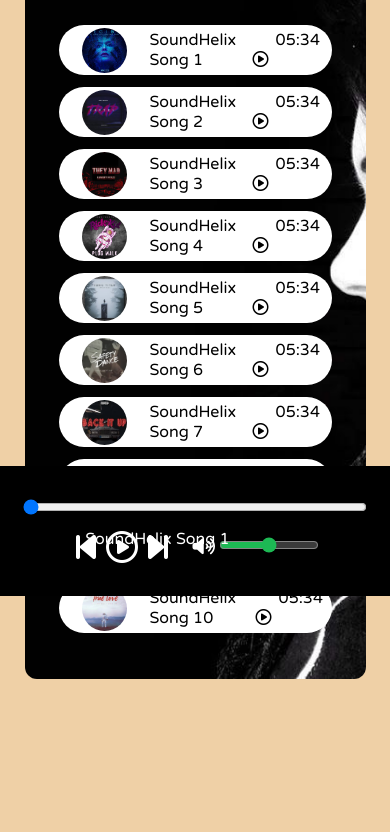
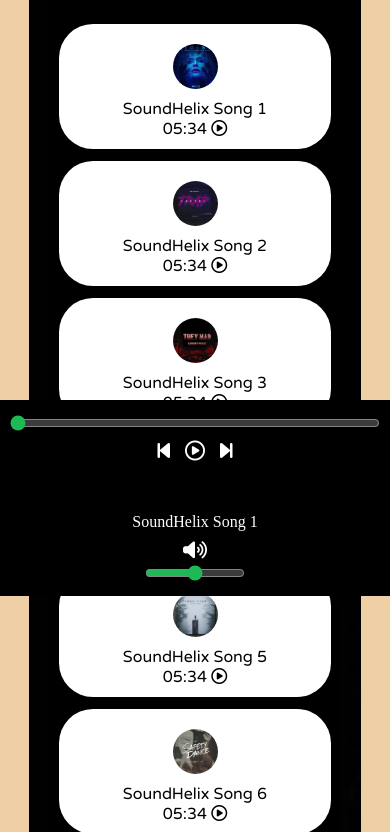
Before and after one commit to rizwanalikhan6042/SpotifyClone, a plain HTML site: page index.html in a window 390 px wide. Shown: the part 248-1080 px from the top of the page. Drawn offline with Linux system fonts and the light colour scheme; a web font is replaced by a local one.

Commit message:
Center control icons & tweak CSS

```diff
--- a/style.css
+++ b/style.css
@@ -1,125 +1,77 @@
-@import url('https://fonts.googleapis.com/css2?family=Libertinus+Mono&family=TikTok+Sans:opsz,wght@12..36,300..900&family=Ubuntu:ital,wght@0,300;0,400;0,500;0,700;1,300;1,400;1,500;1,700&display=swap');
 @import url('https://fonts.googleapis.com/css2?family=Libertinus+Mono&family=TikTok+Sans:opsz,wght@12..36,300..900&family=Ubuntu:ital,wght@0,300;0,400;0,500;0,700;1,300;1,400;1,500;1,700&family=Varela+Round&display=swap');
-body{
+
+body {
     background-color: rgb(239, 208, 166);
 }
 
-*{
+* {
     margin: 0;
     padding: 0;
-
+    box-sizing: border-box;
 }
 
-nav{
-    font-family: 'Ubuntu','sans-serif';
-
+nav {
+    font-family: 'Ubuntu', 'sans-serif';
 }
 
-nav ul{
+nav ul {
     display: flex;
     align-items: center;
     list-style-type: none;
     height: 65px;
     background-color: black;
     color: white;
+    padding: 0 10px;
 }
 
-nav ul li{
+nav ul li {
     padding: 0 12px;
 }
 
-.brand img{
-        width: 46px;
-        padding: 0 8px;
+.brand img {
+    width: 46px;
+    padding: 0 8px;
 }
 
-.brand{
+.brand {
     display: flex;
     align-items: center;
     font-weight: bolder;
     font-size: 1.3rem;
 }
 
-.container{
+/* 🔥 Banner untouched - just layout fixes */
+.container {
     min-height: 72vh;
     background-color: black;
     color: white;
-    font-family: 'Varela Round','sans-serif';
+    font-family: 'Varela Round', 'sans-serif';
     display: flex;
+    flex-wrap: wrap;
     margin: 23px auto;
-    width: 70%;
+    width: 85%;
+    max-width: 1200px;
     border-radius: 12px;
     padding: 34px;
     background-image: url('spot2.jpg');
-     /* for image to completely come in container */
     background-size: cover;
     background-position: center;
     background-repeat: no-repeat;
 }
 
-.Bottom{
-    position: sticky;
-    height: 130px;
-    background-color: black;
-    color: white;
-    bottom: 0;
-    display: flex;
-    justify-content: center;
-    align-items: center;
-    flex-direction: column;
-
+.SongsList {
+    width: 50%;
+    background-color: rgba(0, 0, 0, 0.6);
+    padding: 20px;
+    border-radius: 10px;
+    backdrop-filter: blur(2px);
 }
 
-.bottomLayer{
-    display: flex;
-    align-items: center;
+.songItemContainer {
+    margin-top: 40px;
 }
 
-.volumeDiv{
-    margin-left: 5vw;
-    vertical-align: middle;
-    margin-top: 16px;
-}
-
-#volumeBar {
-  width: 100px;
-  accent-color: #1DB954; /* Spotify green */
-  cursor: pointer;
-}
-
-
- #volumeIcon {
-  color: white;
-  font-size: 18px;
-}
-
-
-
-.icons{
-    margin-top: 16px;
-     display: flex;
-  align-items: center;
-}
-
-.icons i{
-    cursor: pointer;
-    margin-left: 5px;
-    margin-right: 5px;
-}
-
-#myProgressBar{
-    width: 88vw;
-    cursor: pointer;
-}
-
-
-
-.songItemContainer{
-    margin-top: 75px;
-
-}
-
-.songItem{
+.songItem {
     height: 50px;
     display: flex;
     background-color: white;
@@ -128,29 +80,156 @@ nav ul li{
     justify-content: space-between;
     align-items: center;
     border-radius: 34px;
+    padding: 0 10px;
 }
 
-.songItem img{
+.songItem img {
     width: 45px;
-    margin: 0 23px;
+    margin: 0 15px;
     border-radius: 34px;
 }
 
-.timestamp{
-    margin: 0 23px;
+.timestamp {
+    margin: 0 15px;
 }
 
-.timestamp i{
+.timestamp i {
     cursor: pointer;
 }
 
-.songInfo {
-    position: absolute;
-    left: 10vw;
-    font-family:'Varela Round','sans-serif';
+/* === Bottom player === */
+.Bottom {
+  position: sticky;
+  bottom: 0;
+  height: auto;
+  background-color: black;
+  color: white;
+  padding: 15px 20px;
+  display: flex;
+  flex-direction: column;
+  gap: 10px;
+  align-items: center;
+  box-sizing: border-box;
 }
 
-.songInfo img{
-    opacity: 0;
-    transition: opacity 0.6s ease-in;
+.bottomLayer {
+  display: flex;
+  flex-wrap: wrap;
+  justify-content: center;
+  gap: 20px;
+  align-items: center;
+  width: 100%;
 }
+
+.icons {
+  display: flex;
+  gap: 15px;
+  align-items: right;
+}
+
+.icons i {
+  cursor: pointer;
+  font-size: 2rem;
+}
+
+#myProgressBar {
+  width: 100%;
+  max-width: none;
+  accent-color: #1DB954;
+  cursor: pointer;
+}
+
+.volumeDiv {
+  display: flex;
+  align-items: center;
+  gap: 10px;
+}
+
+#volumeBar {
+  width: 100px;
+  accent-color: #1DB954;
+  cursor: pointer;
+}
+
+#volumeIcon {
+  color: white;
+  font-size: 1.2rem;
+}
+
+.songInfo {
+  display: flex;
+  align-items: center;
+  gap: 10px;
+  font-size: 1rem;
+}
+
+.songInfo img {
+  width: 32px;
+  height: 32px;
+  opacity: 0;
+  transition: opacity 0.6s ease-in;
+  border-radius: 50%;
+}
+
+/* ✅ RESPONSIVE PART */
+@media screen and (max-width: 768px) {
+    .container {
+        flex-direction: column;
+        padding: 20px;
+    }
+
+    .SongsList {
+        width: 100%;
+        padding: 10px;
+        background-color: rgba(0, 0, 0, 0.7);
+    }
+
+    .bottomLayer {
+        flex-direction: column;
+        gap: 10px;
+        align-items: center;
+    }
+
+    .songInfo {
+        flex-direction: column;
+        text-align: center;
+    }
+
+    #myProgressBar {
+        width: 95vw;
+    }
+
+    .volumeDiv {
+        margin-left: 0;
+        justify-content: center;
+    }
+}
+
+@media screen and (max-width: 480px) {
+    .songItem {
+        flex-direction: column;
+        height: auto;
+        padding: 10px;
+    }
+
+    .songItem img {
+        margin: 10px 0;
+    }
+
+    .timestamp {
+        margin: 10px 0;
+    }
+
+    .volumeDiv {
+        flex-direction: column;
+        gap: 5px;
+    }
+
+    .icons i {
+        font-size: 20px;
+    }
+
+    .brand {
+        font-size: 1rem;
+    }
+}
```
